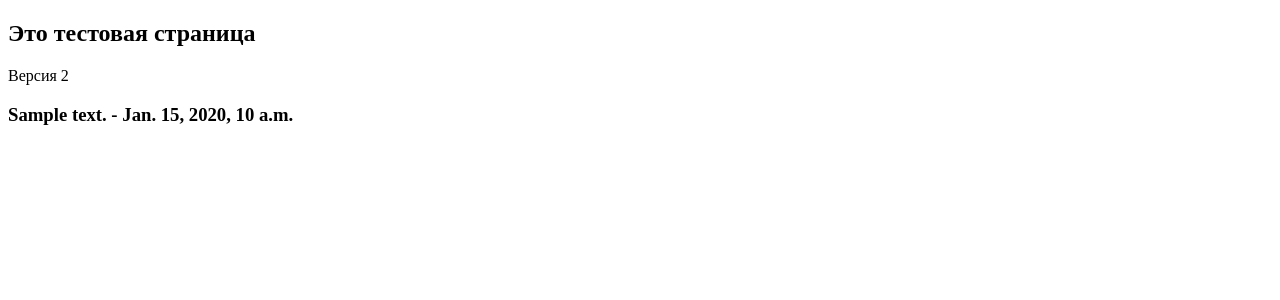
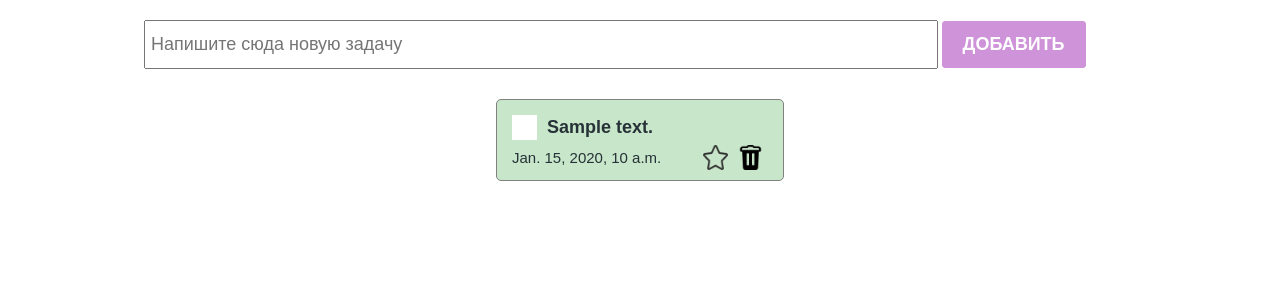
Before and after one commit to Gulazim/todopython, a Django app: template main/templates/test.html in a window 1280 px wide. Shown: the top 300 px of the page. Run offline with Django 3.2, Linux system fonts and the light colour scheme; the template is opened without the code that fills it: most values are stand-ins (such as "Sample title", 1, 10 or a date in 2020).

Commit message:
created a container with 5 blocks

```diff
--- a/main/templates/test.html
+++ b/main/templates/test.html
@@ -1,15 +1,49 @@
+{% load static %}
 <!DOCTYPE html>
 <html lang="en">
 <head>
     <meta charset="UTF-8">
     <meta name="viewport" content="width=device-width, initial-scale=1.0">
-    <title>Document</title>
+    <title>Todo</title>
+    <!--<link rel="stylesheet" href="./styles/checkbox.css"> -->
+    <link rel="stylesheet" href="{% static 'styles/index.css' %}">
+    <!--<link rel="stylesheet" href="./styles/index.css"> -->
+    <link rel="stylesheet" href="{% static 'styles/checkbox.css' %}">
+
 </head>
 <body>
-    <h2>Это тестовая страница</h2>
-    <div>Версия 2</div>
-    {% for todo in todo_list %}
-        <h3>{{ todo.text }} - {{ todo.created_at }}</h3>
-    {% endfor %}
+    <section>
+
+        <div class="create_container">
+            <input
+            class="create_input"
+            type="text"
+            placeholder="Напишите сюда новую задачу"
+            >
+            <button class="create_button">Добавить</button>
+        </div>
+
+        <div class="todo_container">
+            {% for todo in todo_list %}
+            <div class="todo_item">
+                <div class="todo_item_header">
+                    <label class="checkbox_container">
+                        <input type="checkbox">
+                        <span class="checkmark"></span>
+                    </label>
+                    <h4>{{ todo.text }}</h4>
+                </div>
+                <div class="todo_item_footer">
+                    <p>{{ todo.created_at }}</p>
+                    <div class="action_buttons">
+                        <img src="./icons/unmarked.png"/>
+                        <img src="./icons/delete.png"/>
+                    </div>
+                </div>
+            </div>
+            {% endfor %}
+        </div>
+
+    </section>
 </body>
 </html>
```
